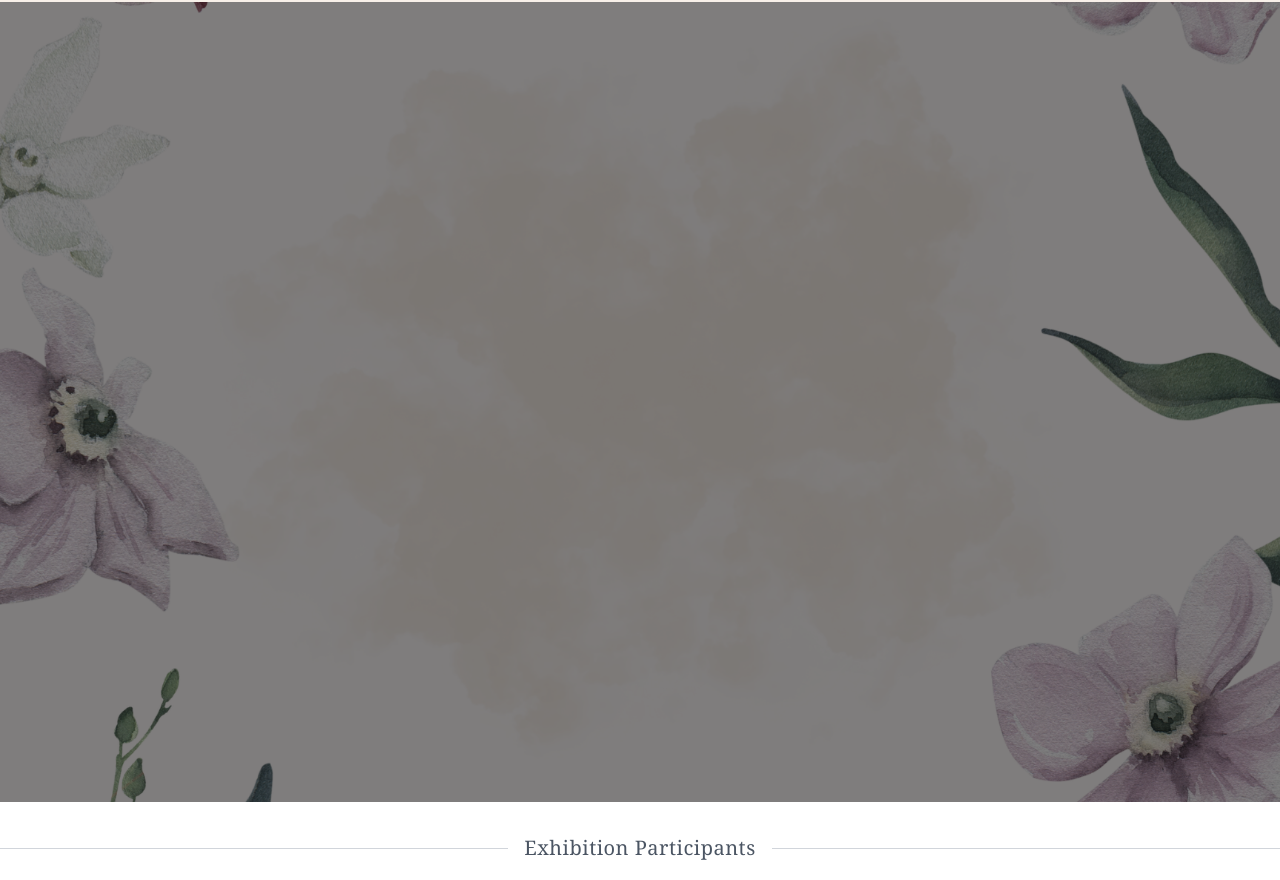
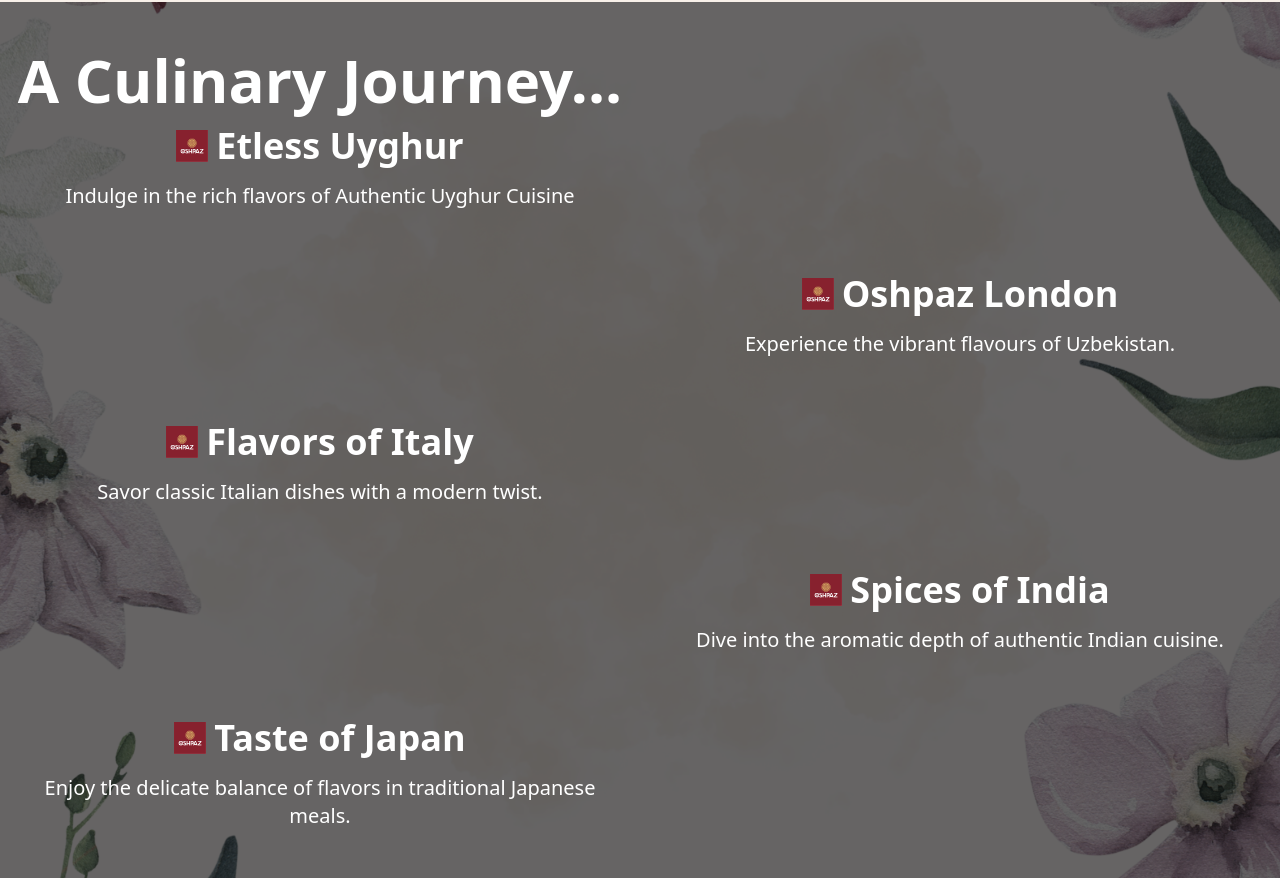
Before and after one commit to AIsari017/CASF, a Next.js app in the folder casf2025/: page / in a window 1280 px wide. Shown: the part 1860-2740 px from the top of the page. Built offline with nearby package versions, Linux system fonts and the light colour scheme.

Commit message:
Adding Culinary Journey Section

```diff
--- a/casf2025/app/components/ProviderCarousel.tsx
+++ /dev/null
@@ -1,56 +0,0 @@
-// app/components/ProviderCarousel.tsx
-"use client"; // Mark this file as a client component
-
-import React from "react";
-import dynamic from "next/dynamic";
-import ProviderCard from "./ProviderCard";
-
-// Dynamically import react-slick with SSR disabled
-const Slider = dynamic(() => import("react-slick"), { ssr: false });
-
-interface Provider {
-  logo: string;
-  name: string;
-}
-
-interface ProviderCarouselProps {
-  providers: Provider[];
-}
-
-const ProviderCarousel: React.FC<ProviderCarouselProps> = ({ providers }) => {
-  const settings = {
-    dots: true,
-    infinite: true,
-    speed: 500,
-    slidesToShow: 3,
-    slidesToScroll: 1,
-    responsive: [
-      {
-        breakpoint: 1024,
-        settings: {
-          slidesToShow: 2,
-        },
-      },
-      {
-        breakpoint: 600,
-        settings: {
-          slidesToShow: 1,
-        },
-      },
-    ],
-  };
-
-  return (
-    <div className="py-8">
-      <Slider {...settings}>
-        {providers.map((provider, index) => (
-          <div key={index} className="px-2">
-            <ProviderCard logo={provider.logo} name={provider.name} />
-          </div>
-        ))}
-      </Slider>
-    </div>
-  );
-};
-
-export default ProviderCarousel;
--- a/casf2025/app/components/Restuarants.tsx
+++ b/casf2025/app/components/Restuarants.tsx
@@ -1,73 +1,119 @@
-"use client";
+import React from 'react';
 
-import React from "react";
-import Image from "next/image";
-import { motion } from "framer-motion";
-
-type Restaurant = {
-  name: string;
-  image: string;
-  description: string;
-};
-
-const restaurants: Restaurant[] = [
-  {
-    name: "Oshpaz",
-    image: "/oshopaz-logo.png",
-    description: "Sample description about Oshpaz.",
-  },
-  {
-    name: "Eles Uyghur",
-    image: "/etles-logo.png",
-    description: "Sample description about Eles Uyghur.",
-  },
-  {
-    name: "Bereket",
-    image: "/bereket-logo1.png",
-    description: "Sample description about Bereket.",
-  },
-  {
-    name: "Samarkand Palaw",
-    image: "/samarkand-logo.jpg",
-    description: "Sample description about Samarkand Palaw.",
-  },
-  {
-    name: "Yummies Bakehouse",
-    image: "/yummies-logo.jpg",
-    description: "Sample description about Yummies Bakehouse.",
-  },
-];
-
-const CulinaryJourney: React.FC = () => {
+export default function CulinaryJourney() {
   return (
-    <section
-      className="
-        relative
-        min-h-screen
-        text-white
-        py-12 px-4
-      "
-    >
+    <section className="relative min-h-screen text-white">
+      {/* Background Image */}
       <div
         className="
           absolute inset-0
           bg-[url('/backgroundTwo.png')]
           bg-cover bg-center bg-fixed
-          after:content-['']
-          after:absolute
-          after:inset-0
-          after:bg-black
-          after:opacity-50
-          -z-10
         "
       />
+      <div className="absolute inset-0 bg-black opacity-60" />
 
+      <div className="relative z-10 container mx-auto py-12 px-4 space-y-16">
 
+        {/* ========== Row 1 ========== */}
+        <div className="grid grid-cols-1 md:grid-cols-2 gap-8 items-center text-center">
+          <div className="space-y-4">
+            <h1 className="text-5xl md:text-6xl font-bold  text-center">
+              A Culinary Journey...
+            </h1>
+            <h2 className="text-4xl font-bold flex items-center justify-center">
+              <img
+                src="/oshpaz-logo.png"
+                className="w-8 h-8 mr-2"
+              />
+              Etless Uyghur
+            </h2>
+            <p className="text-xl">
+              Indulge in the rich flavors of Authentic Uyghur Cuisine
+            </p>
+          </div>
+          <div className="space-y-4">
+            {/* Additional content can go here */}
+          </div>
+        </div>
 
+        {/* ========== Row 2 (Reversed) ========== */}
+        <div className="grid grid-cols-1 md:grid-cols-2 gap-8 items-center md:flex-row-reverse text-center">
+          <div className="space-y-4">
+            {/* Additional content can go here */}
+          </div>
+          <div className="space-y-4">
+            <h2 className="text-4xl font-bold flex items-center justify-center">
+              <img
+                src="/oshpaz-logo.png"
+                className="w-8 h-8 mr-2"
+              />
+              Oshpaz London
+            </h2>
+            <p className="text-xl">
+              Experience the vibrant flavours of Uzbekistan.
+            </p>
+          </div>
+        </div>
 
+        {/* ========== Row 3 ========== */}
+        <div className="grid grid-cols-1 md:grid-cols-2 gap-8 items-center text-center">
+          <div className="space-y-4">
+            <h2 className="text-4xl font-bold flex items-center justify-center">
+              <img
+                src="/oshpaz-logo.png"
+                className="w-8 h-8 mr-2"
+              />
+              Flavors of Italy
+            </h2>
+            <p className="text-xl">
+              Savor classic Italian dishes with a modern twist.
+            </p>
+          </div>
+          <div className="space-y-4">
+            {/* Optional additional content */}
+          </div>
+        </div>
 
+        {/* ========== Row 4 (Reversed) ========== */}
+        <div className="grid grid-cols-1 md:grid-cols-2 gap-8 items-center md:flex-row-reverse text-center">
+          <div className="space-y-4">
+            {/* Optional additional content */}
+          </div>
+          <div className="space-y-4">
+            <h2 className="text-4xl font-bold flex items-center justify-center">
+              <img
+                src="/oshpaz-logo.png"
+                className="w-8 h-8 mr-2"
+              />
+              Spices of India
+            </h2>
+            <p className="text-xl">
+              Dive into the aromatic depth of authentic Indian cuisine.
+            </p>
+          </div>
+        </div>
+
+        {/* ========== Row 5 ========== */}
+        <div className="grid grid-cols-1 md:grid-cols-2 gap-8 items-center text-center">
+          <div className="space-y-4">
+            <h2 className="text-4xl font-bold flex items-center justify-center">
+              <img
+                src="/oshpaz-logo.png"
+                className="w-8 h-8 mr-2"
+              />
+              Taste of Japan
+            </h2>
+            <p className="text-xl">
+              Enjoy the delicate balance of flavors in traditional Japanese meals.
+            </p>
+          </div>
+          <div className="space-y-4">
+            {/* Optional additional content */}
+          </div>
+        </div>
+
+      </div>
     </section>
   );
-};
-
-export default CulinaryJourney;
+}
--- /dev/null
+++ b/casf2025/app/components/Test.tsx
@@ -0,0 +1,68 @@
+"use client";
+
+import React from "react";
+import Image from "next/image";
+
+type Restaurant = {
+  name: string;
+  image: string;
+  description: string;
+};
+
+const restaurants: Restaurant[] = [
+  {
+    name: "Oshpaz",
+    image: "/oshopaz-logo.png",
+    description: "Sample description about Oshpaz.",
+  },
+  {
+    name: "Eles Uyghur",
+    image: "/etles-logo.png",
+    description: "Sample description about Eles Uyghur.",
+  },
+  {
+    name: "Bereket",
+    image: "/bereket-logo1.png",
+    description: "Sample description about Bereket.",
+  },
+  {
+    name: "Samarkand Palaw",
+    image: "/samarkand-logo.jpg",
+    description: "Sample description about Samarkand Palaw.",
+  },
+  {
+    name: "Yummies Bakehouse",
+    image: "/yummies-logo.jpg",
+    description: "Sample description about Yummies Bakehouse.",
+  },
+];
+
+const CulinaryJourney: React.FC = () => {
+  return (
+    <section
+      className="
+        relative
+        min-h-screen
+        text-white
+        py-12 px-4
+      "
+    >
+      <div
+        className="
+          absolute inset-0
+          bg-[url('/backgroundTwo.png')]
+          bg-cover bg-center bg-fixed
+          after:content-['']
+          after:absolute
+          after:inset-0
+          after:bg-black
+          after:opacity-50
+          -z-10
+        "
+      />
+
+    </section>
+  );
+};
+
+export default CulinaryJourney;
--- a/casf2025/app/page.tsx
+++ b/casf2025/app/page.tsx
@@ -4,20 +4,11 @@
 import Hero from "./components/Hero";
 import FeatureCard from "./components/FeatureCard";
 import ProviderCard from "./components/ProviderCard";
-import ProviderCarousel from "./components/ProviderCarousel";
 
 import "slick-carousel/slick/slick.css";
 import "slick-carousel/slick/slick-theme.css";
 import CulinaryJourney from './components/Restuarants';
 
-
-const providers = [
-  { name: "Oshpaz", logo: '/oshopaz-logo.png' },
-  { name: "Etles Uyghur", logo: '/etles-logo.png' },
-  { name: "Bereket", logo: '/bereket-logo1.png' },
-  { name: "Samarkand Palav", logo: '/samarkand-logo.jpg' },
-  { name: "Yummies Bakehouse", logo: '/yummies-logo.jpg' },
-];
 
 const sponsors = [
   { name: "KAZ Minerals", logo: '/SponsorsLogos/KAZMineralsLogo.png' },
@@ -81,7 +72,6 @@
 
       <CulinaryJourney/>
 
-
       <Divider text="Exhibition Participants" />
 
       <section className="flex flex-col md:flex-row items-center justify-center gap-4 py-8">
```
Also changed, not shown: casf2025/public/cookingBackground.jpg (deleted), casf2025/public/oshpaz-logo.png (renamed from casf2025/public/oshopaz-logo.png).
